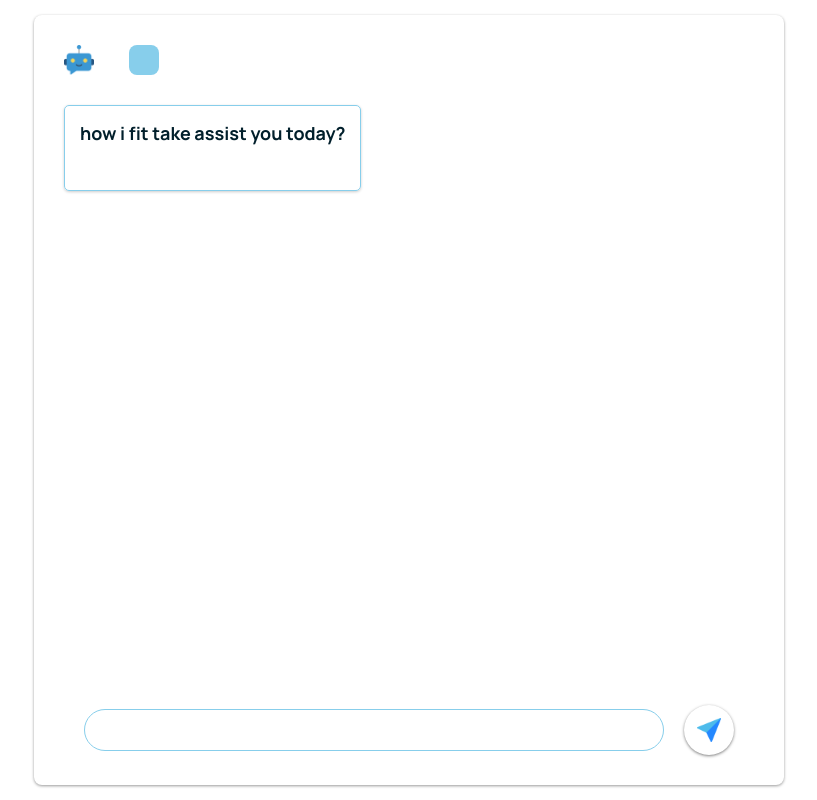
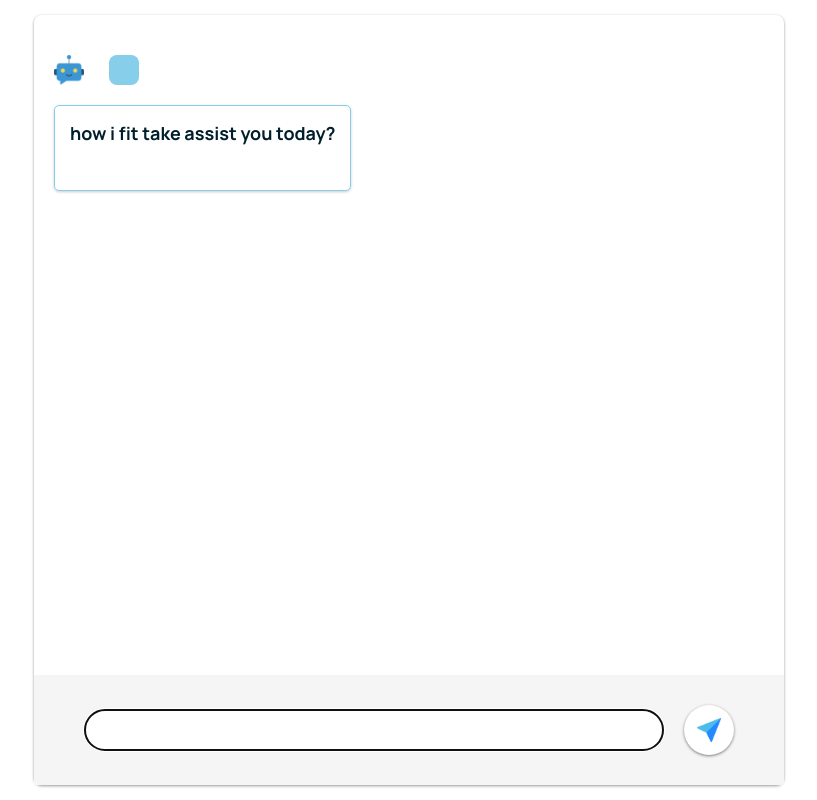
Before and after one commit to ojugo007/chatbot, a website: page index.html in a window 1280 px wide. Shown: the whole page, without its empty margins (231-1048 px from the left). Drawn offline with nearby package versions, Linux system fonts and the light colour scheme; no server answers.

Commit message:
completed interface and auto creating userId and sending to the server

```diff
--- a/app.js
+++ b/app.js
@@ -12,7 +12,9 @@ const io = new Server(server)
 app.use(express.static("public"))
 
 io.on("connection", (socket)=>{
-    console.log( "a user connected " + socket.id)
+    const userId = socket.handshake.auth.userId;
+
+    console.log( "a user connected " + userId + " " + socket.id)
     console.log(socket.listenerCount)
     // socket.on("greeting", (data)=>{
     //     console.log(data)
--- a/index.html
+++ b/index.html
@@ -1,27 +1,29 @@
 <!DOCTYPE html>
 <html lang="en">
   <head>
-    <meta charset="UTF-8">
-    <meta name="viewport" content="width=device-width, initial-scale=1.0">
-    <link rel="stylesheet" href="/css/style.css">
+    <meta charset="UTF-8" />
+    <meta name="viewport" content="width=device-width, initial-scale=1.0" />
+    <link rel="stylesheet" href="/css/style.css" />
     <title>Document</title>
   </head>
   <body>
     <main class="container">
       <div class="chat-box">
+        <section class="chat-section">
+          <div class="welcome-message-container">
+            <img
+              src="/images/bot.png"
+              alt="bot image"
+              width="30px"
+              height="30px"
+            />
 
-            <div class="welcome-message-container">
-
-                <img src="/images/bot.png" alt="bot image" width="30px" height="30px">
-
-                <p id="bot-welcome-message"> </p>
+            <p id="bot-welcome-message"></p>
           </div>
 
           <div class="option-container">
             <b>how i fit take assist you today?</b>
-                <div id="option-grid">
-
-            </div>
+            <div id="option-grid"></div>
           </div>
           <div id="message-box">
             <!-- <div class="selected-options">
@@ -30,18 +32,29 @@
                 <img src="/images/user.png" alt="user image" width="30px" height="30px">
 
             </div> -->
-
           </div>
-
+        </section>
+        <section class="form-section">
           <form action="" id="send-message">
-            <input type="text" name="list" id="list"  />
-            <button type="submit"><img src="/images/send.png" alt="send mail icon" width="24px" id="btn"></button>
+            <input type="text" name="list" id="list" autofocus />
+            <button type="submit">
+              <img
+                src="/images/send.png"
+                alt="send mail icon"
+                width="24px"
+                id="btn"
+              />
+            </button>
           </form>
+        </section>
       </div>
     </main>
   </body>
-    <script src="https://cdn.socket.io/4.8.1/socket.io.min.js" integrity="sha384-mkQ3/7FUtcGyoppY6bz/PORYoGqOl7/aSUMn2ymDOJcapfS6PHqxhRTMh1RR0Q6+" crossorigin="anonymous"></script>
+  <script
+    src="https://cdn.socket.io/4.8.1/socket.io.min.js"
+    integrity="sha384-mkQ3/7FUtcGyoppY6bz/PORYoGqOl7/aSUMn2ymDOJcapfS6PHqxhRTMh1RR0Q6+"
+    crossorigin="anonymous"
+  ></script>
 
   <script src="/js/main.js"></script>
-
 </html>
--- a/public/css/style.css
+++ b/public/css/style.css
@@ -3,7 +3,7 @@
 body,
 html {
     width: 100%;
-    height: 100%;
+    height: 100vh;
     font-family: "Manrope", sans-serif;
     font-optical-sizing: auto;
     font-weight: 400;
@@ -19,7 +19,7 @@ html {
 
 .container {
     width: 100%;
-    min-height: 100%;
+    min-height: 100vh;
     padding: 15px 15px;
     height: 100vh;
 }
@@ -27,17 +27,27 @@ html {
     width: 60%;
     height: 100%;
     margin: 0 auto;
-    position: relative;
+    display: flex;
+    flex-direction: column;
+    justify-content: space-between;
+    gap: 20px;
     box-shadow: 0 1px 3px rgba(0, 0, 0, 0.4);
-    padding: 0 30px;
     border-radius: 8px;
+
 }
+
+.chat-section{
+    overflow-y: scroll;
+    padding: 20px;
+    flex: 80px;
+}
+
 
 .welcome-message-container,
 .selected-options {
     display: flex;
     align-items: center;
-    gap: 35px;
+    gap: 25px;
 }
 
 .selected-options {
@@ -53,7 +63,7 @@ html {
     background: skyblue;
     border-radius: 8px;
     color: rgb(1, 31, 43);
-    margin: 30px 0;
+    margin: 20px 0;
     font-size: 16px;
 }
 
@@ -97,19 +107,16 @@ html {
     display : none;
 }
 
-/* #message-box{
 
-} */
-
+.form-section{
+    background: whitesmoke;
+}
 form {
     width: 100%;
     display: flex;
     align-items: center;
     gap: 20px;
-    position: absolute;
-    bottom: 0;
-    right: 0;
-    left: 0;
+
     padding: 30px 50px;
 
     input{
@@ -145,3 +152,21 @@ form {
 
     }
 }
+::-webkit-scrollbar {
+  width: 10px;
+}
+
+/* Track */
+::-webkit-scrollbar-track {
+  background: #f1f1f1;
+}
+
+/* Handle */
+::-webkit-scrollbar-thumb {
+  background: #e1e0e0;
+}
+
+/* Handle on hover */
+::-webkit-scrollbar-thumb:hover {
+  background: #9e9d9d;
+}
--- a/public/js/main.js
+++ b/public/js/main.js
@@ -9,10 +9,18 @@ const message_box = document.querySelector("#message-box");
 
 
 
-const socket = io("http://localhost:8080")
+// const socket = io("http://localhost:8080")
+
+let userId = localStorage.getItem("userId")
+if(!userId){
+    userId = crypto.randomUUID();
+    localStorage.setItem("userId", userId)
+}
+const socket = io("http://localhost:8080", {auth : { userId}})
 
 socket.on("greeting", (data)=>{
     console.log(data)
+
     setTimeout(()=>{
         greeting.innerHTML = data
     }, 1000);
@@ -61,6 +69,8 @@ send_message.addEventListener("submit", (e)=>{
 } )
 
 socket.on("request", (message)=>{
+    const chat_section = document.querySelector(".chat-section")
+
     const bot_reponse_container = document.createElement('div');
     bot_reponse_container.classList.add("welcome-message-container");
     const bot_message_el = document.createElement('p');
@@ -70,9 +80,16 @@ socket.on("request", (message)=>{
     bot_image.height = 30;
     bot_image.alt = "bot image";
     bot_image.src="/images/bot.png";
+    if(message){
+        console.log("this condition works: ", message)
 
-    bot_message_el.appendChild(document.createTextNode(message))
-    bot_reponse_container.appendChild(bot_image)
-    bot_reponse_container.appendChild(bot_message_el)
-    message_box.appendChild(bot_reponse_container)
+        bot_message_el.appendChild(document.createTextNode(message))
+        bot_reponse_container.appendChild(bot_image)
+        bot_reponse_container.appendChild(bot_message_el)
+        message_box.appendChild(bot_reponse_container)
+        chat_section.scrollTo({
+            top: chat_section.scrollHeight,
+            behavior: 'smooth'
+        });
+    }
 })
```
Lines whose indentation alone changed are shown as unchanged.
